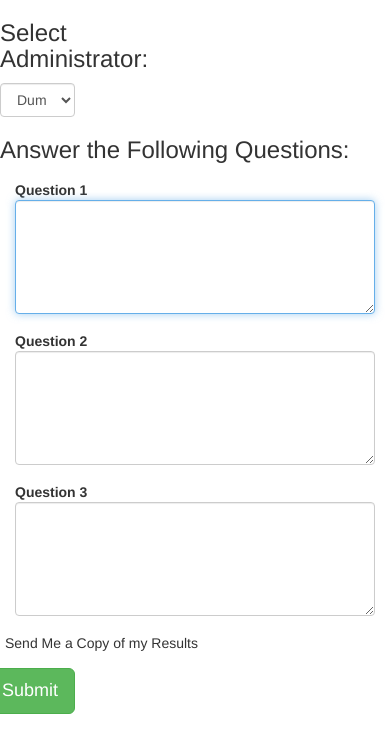
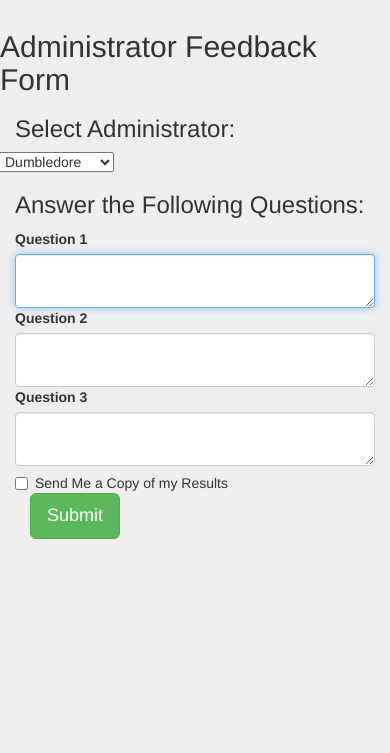
Before and after one commit to cgallag/neighboard, a PHP site: page /NeighBoard_Form.html in a window 390 px wide. Shown: the top 753 px of the page. Run offline with PHP 8.4, Linux system fonts and the light colour scheme.

Commit message:
Created new CSS file for Feedback Form

```diff
--- a/NeighBoard_Form.html
+++ b/NeighBoard_Form.html
@@ -14,16 +14,21 @@
     <link href="http://getbootstrap.com/dist/css/bootstrap.min.css" rel="stylesheet">
 
     <!-- Custom styles for this template -->
-    <link href="signin.css" rel="stylesheet">
+    <link href="feedback.css" rel="stylesheet">
   </head>
 
 <body>
 
 <form class="form-horizontal" role="form">
+<h2>Administrator Feedback Form</h2>
+<div class "row">
+  <div class="col-md-12">
+    <h3>Select Administrator: </h3>
+  </div>
+</div>
+
   <div class="row">
-  <div class="col-xs-3">
-    <h3>Select Administrator: </h3>
-      <select class="col-xs-2 form-control">
+      <select class="col-md-offset-1 col-md-4">
       <option>Dumbledore</option>
       <option>Trelawney</option>
       <option>Gandalf</option>
@@ -31,50 +36,63 @@
       <option>Morpheus</option>
       </select>
   </div>
+
+<div class "row">
+  <div class = "col-md-12">
+  <h3>Answer the Following Questions: </h3>
+  </div>
 </div>
 
-<div class="row">
-
-  <div class = "col-lg-2">
-  <h3>Answer the Following Questions: </h3>
-</div>
-  <div class="col-lg-2">
-    <label for="Question1" class="col-sm-2 control-label">Question 1</label>
-    <div class="col-sm-10">
-      <textarea class="form-control" rows="5" columns="5" required autofocus></textarea>
+<div class "row">
+  <div class="col-md-12">
+    <label for="Question1">Question 1</label>
   </div>
 </div>
-  <p>
-  <div class="col-lg-2">
-    <label for="Question2" class="col-sm-2 control-label">Question 2</label>
-    <div class="col-sm-10">
-      <textarea class="form-control" rows="5" columns="5" required autofocus></textarea>
+<div class "row">
+    <div class="col-md-offset-1 col-md-8">
+      <textarea class="form-control" required autofocus></textarea>
+    </div>
+
+  </div>
+
+<div class "row">
+  <div class="col-md-12">
+    <label for="Question2">Question 2</label>
   </div>
 </div>
-  <p>
-  <div class="col-lg-2">
-    <label for="Question3" class="col-sm-2 control-label">Question 3</label>
-    <div class="col-sm-10">
-      <textarea class="form-control" rows="5" columns="5" required autofocus></textarea>
+<div class "row">
+    <div class="col-md-offset-1 col-md-8">
+      <textarea class="form-control" required autofocus></textarea>
+    </div>
+
+</div>
+
+<div class "row">
+  <div class="col-md-12">
+    <label for="Question3">Question 3</label>
   </div>
 </div>
-  <p>
-  <p>
-  <div class="form-group">
-    <div class="col-sm-offset-2 col-sm-10">
+<div class "row">
+    <div class="col-md-offset-1 col-md-8">
+      <textarea class="form-control" required autofocus></textarea>
+    </div>
+
+</div>
+
+<div class "row">
+<div class="col-md-offset-1 col-md-3">
   <div class="checkbox">
     <label>
       <input type="checkbox"> Send Me a Copy of my Results
     </label>
   </div>
+  <div class="col-md-3">
+  <button type="submit" class="btn btn-success btn-lg">Submit</button>
+</div>
+
 </div>
 </div>
-  <div class="form-group">
-    <div class="col-sm-offset-2 col-sm-10">
-      <button type="submit" class="btn btn-success btn-lg">Submit</button>
-    </div>
-  </div>
-</div>
+
 </form>
 </body>
 </html>
--- /dev/null
+++ b/feedback.css
@@ -0,0 +1,12 @@
+body {
+  padding-top: 10px;
+  padding-bottom: 40px;
+  background-color: #eee;
+}
+
+row {
+  padding-top: 30px;
+  padding-bottom: 30px;
+  margin-bottom: 10px;
+  margin-top: 10px;
+}
--- a/singin.css
+++ b/singin.css
@@ -22,7 +22,7 @@ body {
   -webkit-box-sizing: border-box;
      -moz-box-sizing: border-box;
           box-sizing: border-box;
-  padding: 10px;
+  padding: 30px;
   font-size: 16px;
 }
 .form-signin .form-control:focus {
```
Lines whose indentation alone changed are shown as unchanged.
